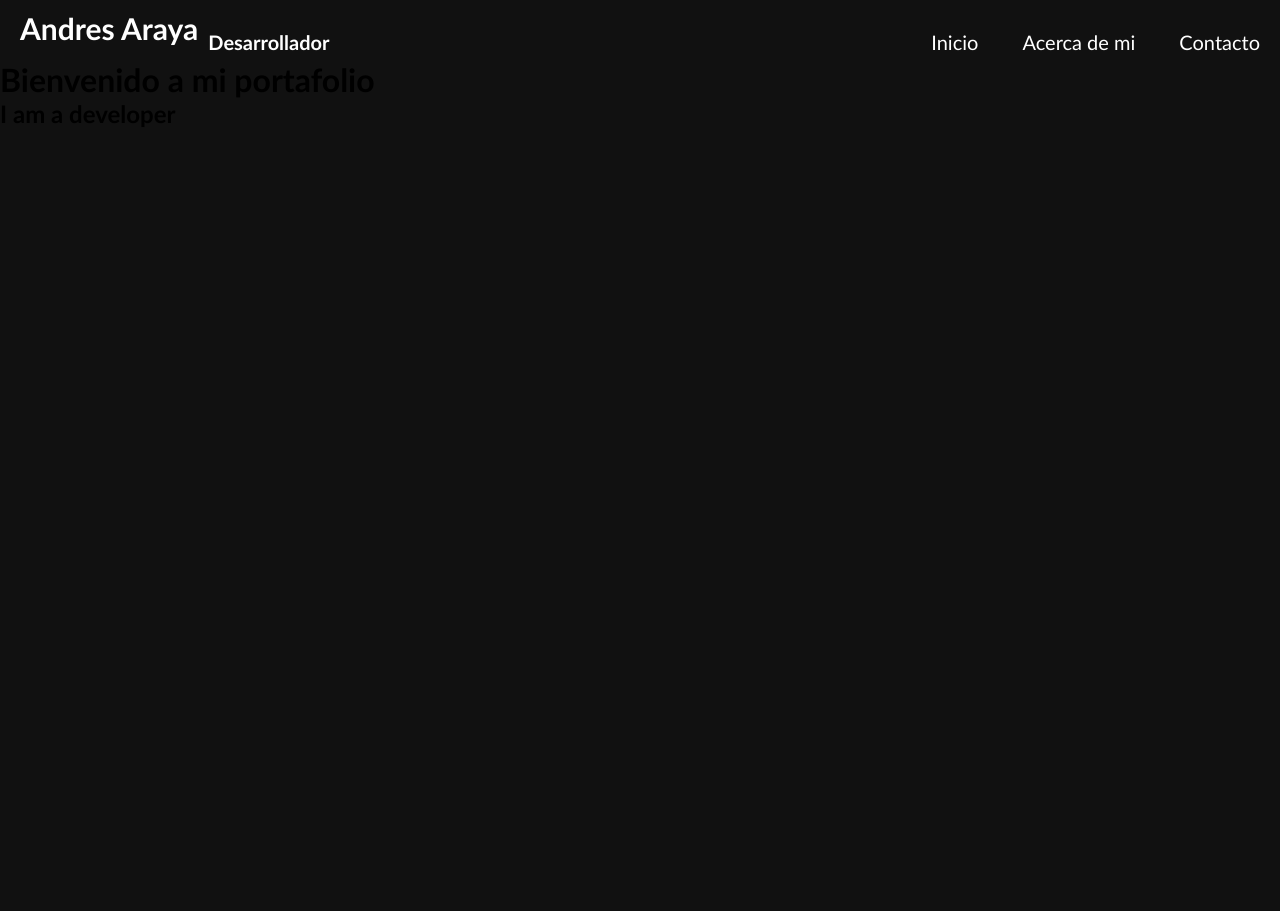
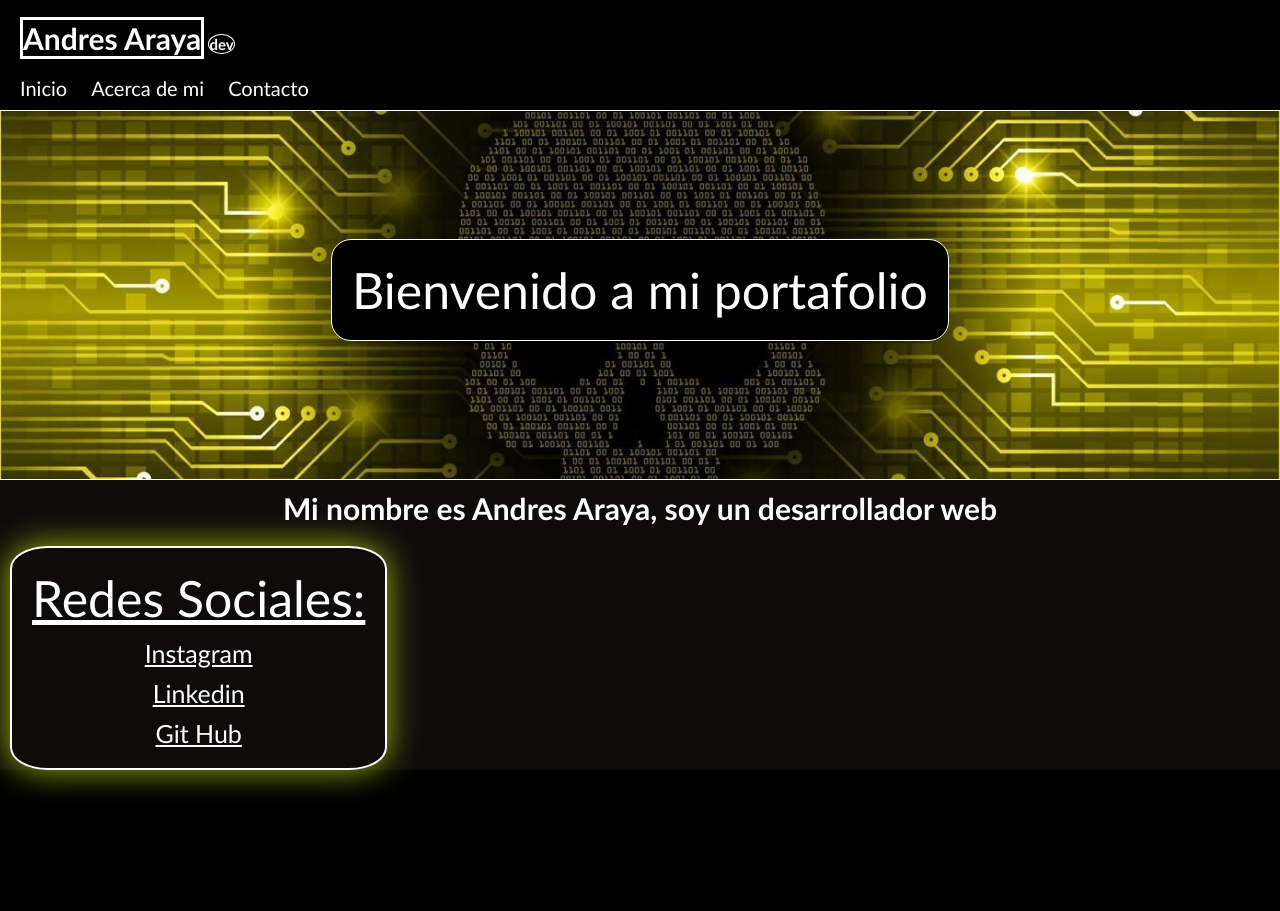
Before and after one commit to l1k4skr/Portfolio-web, a PHP site: page /html/index_esp.html in a window 1280 px wide. Before the commit the page ends 127 px from the top, so only its background shows below. Run offline with PHP 8.4, Linux system fonts and the light colour scheme.

Commit message:
Avances y mejoras

```diff
--- a/css/index.css
+++ b/css/index.css
@@ -1,57 +1,154 @@
 * {
     margin: 0px;
     padding: 0px;
+    color: #fff;
 }
 
 body {
-    background-color: #111111;
+    background-color: #000000;
     font-family: 'Candara', 'Roboto', sans-serif;
 }
 
 .cab {
-    height: 60px;
+    display: fixed;
+    width: 100%;
+    height: auto ;
+    border-bottom: solid #ffffff 0.5px;
+}
+
+.cabecera {
+    position: relative;
+    height: auto;
+    padding: 0px;
+    margin: 20px;
+    margin-bottom: 10px;
 }
 
 
+
 #nombre {
+    border: solid #ffffff;
+    display: inline;
     color: white;
     font-size: 30px;
-    margin-left: 20px;
-    margin-top: 10px;
-    float: left;
 }
 
 #titulo {
     color: white;
-    font-size: 20px;
-    margin-left: 10px;
-    margin-top: 30px;
-    float: left;
+    font-size: 15px;
+    display: inline;
+    border: solid 0.5px;
+    border-radius: 100%;
+    user-select: none;
 }
 
-.caja-bot {
-    float: right;
-    margin-right: 20px;
-    margin-top: 30px;
+
+
+
+.cab ul{
+    padding: 10px;
 }
 
-.caja-bot ul li {
-    display: inline-block;
+.cab ul li {
     list-style-type: none;
-    margin-left: 40px;
     font-size: 20px;
+    display: inline;
+    text-decoration: none;
 
-    text-decoration: none;
 }
 
-.caja-bot ul li a {
+.cab ul li a {
+    padding: 10px;
     color: white;
     text-decoration: none;
 }
 
-.caja-bot ul li a:hover {
-    color: rgb(139, 31, 31);
+.cab ul li a:hover {
+    color: rgb(124, 40, 40);
+    background-color: #1f1f1f;
 }
-.caja-bot ul li a:active {
-    color: rgb(139, 31, 31);
+.cab ul li a:active {
+    color: rgb(192, 30, 30);
+    background-color: #474747;
+
 }
+
+.cont {
+    position: absolute;
+    width: 100%;
+    height: 100%;
+    padding: 0px;
+    margin: 0px;
+    background-color: #000000;
+}
+
+.block1 {
+    display: flex;
+    background-color: #474747;
+    background-image: url(../img/fondo.jpg);
+    background-size: cover;
+    background-repeat: no-repeat;
+    background-position: center;
+    padding-top: 10%;
+    padding-bottom: 10%;
+    justify-content: center;
+    text-align: center;
+
+    font-size: 30px;
+    border-bottom: solid #ffffff 0.5px;
+}
+.block1 h1 {
+    font-size: 50px;
+    color: white;
+    font-weight: 12;
+    margin-bottom: 10px;
+    background-color: #000000;
+    padding: 20px;
+    border-radius: 20px;
+    border: solid 0.5px;
+}
+.block2 {
+    font-size: 20px;
+    background-color: #0e0b0b;
+}
+.block2 h2{
+    text-align: center;
+    padding: 10px;
+}
+.rrss {
+    width: fit-content;
+    margin: 10px;
+    border: #ffffff solid 2px;
+    font-size: 50px;
+    padding: 20px;
+    border-radius: 10%;
+    box-shadow: #9cb60b 00px 0px 33px;
+}
+.rrss span{
+    text-decoration: underline;
+
+}
+
+.rrss li {
+    text-align: center;
+    width: 100%;
+    list-style-type: none;
+    font-size: 25px;
+    margin-top: 10px;
+}
+
+#ins:hover {
+    background-image: linear-gradient(to bottom right, #d604b3, #e7e2e2a9, #d604b3);
+    border-radius: 20px;
+    cursor : pointer;
+}
+#lin:hover {
+    background-image: linear-gradient(to bottom right, #044ed6, #e7e2e2a9, #0a3f8f);
+    border-radius: 20px;
+    cursor : pointer;
+
+}
+#git:hover {
+    background-image: linear-gradient(to bottom right, #1d131b, #e7e2e2a9, #312f31);
+    border-radius: 20px;
+}
--- a/html/index_esp.html
+++ b/html/index_esp.html
@@ -11,16 +11,16 @@
 
 <body>
     <div class="cab">
-        <h3 id="nombre">Andres Araya</h3>
-        <h3 id="titulo">Desarrollador</h3>
+        <div class="cabecera">
 
-        <div class="caja-bot">
-            <ul>
-                <li><a href="#">Inicio</a></li>
-                <li><a href="#">Acerca de mi</a></li>
-                <li><a href="#">Contacto</a></li>
-            </ul>
+            <h3 id="nombre">Andres Araya</h3>
+            <h3 id="titulo">dev</h3>
         </div>
+        <ul>
+            <li><a href="#">Inicio</a></li>
+            <li><a href="#">Acerca de mi</a></li>
+            <li><a href="#">Contacto</a></li>
+        </ul>
     </div>
 
     <div class="cont">
@@ -31,9 +31,21 @@
         </div>
         <div class="block2">
             <h2>
-                I am a developer
+                Mi nombre es Andres Araya, soy un desarrollador web
             </h2>
+            <div class="rrss">
+                <span> Redes Sociales:</span>
+                <ul>
+
+                    <li id="ins"><a href="#" > Instagram</a></li>
+                    <li id="lin"><a href="3"> Linkedin</a></li>
+                    <li id="git"><a href="#"> Git Hub</a></li>
+                </ul>
+            </div>
+
+
         </div>
+
 
     </div>
 </body>
```
Also changed, not shown: img/descarga.jpg (added).
